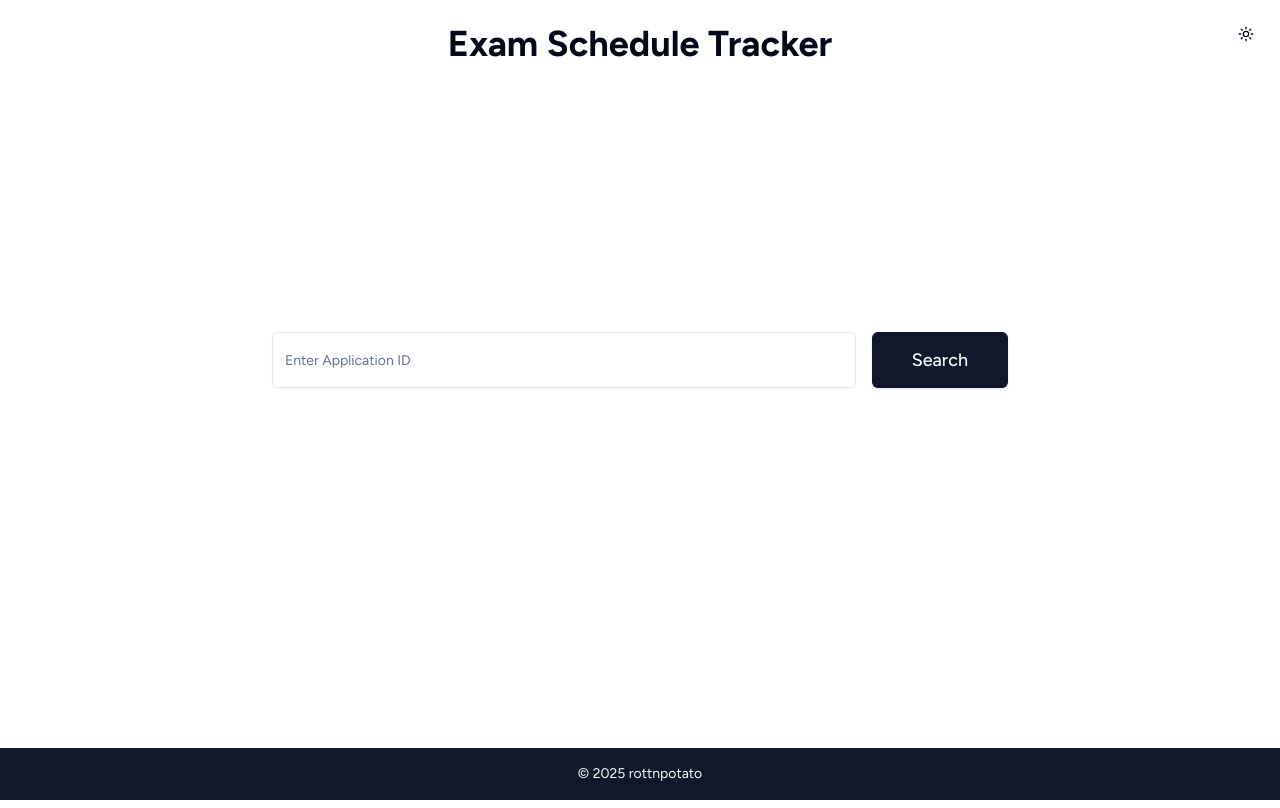
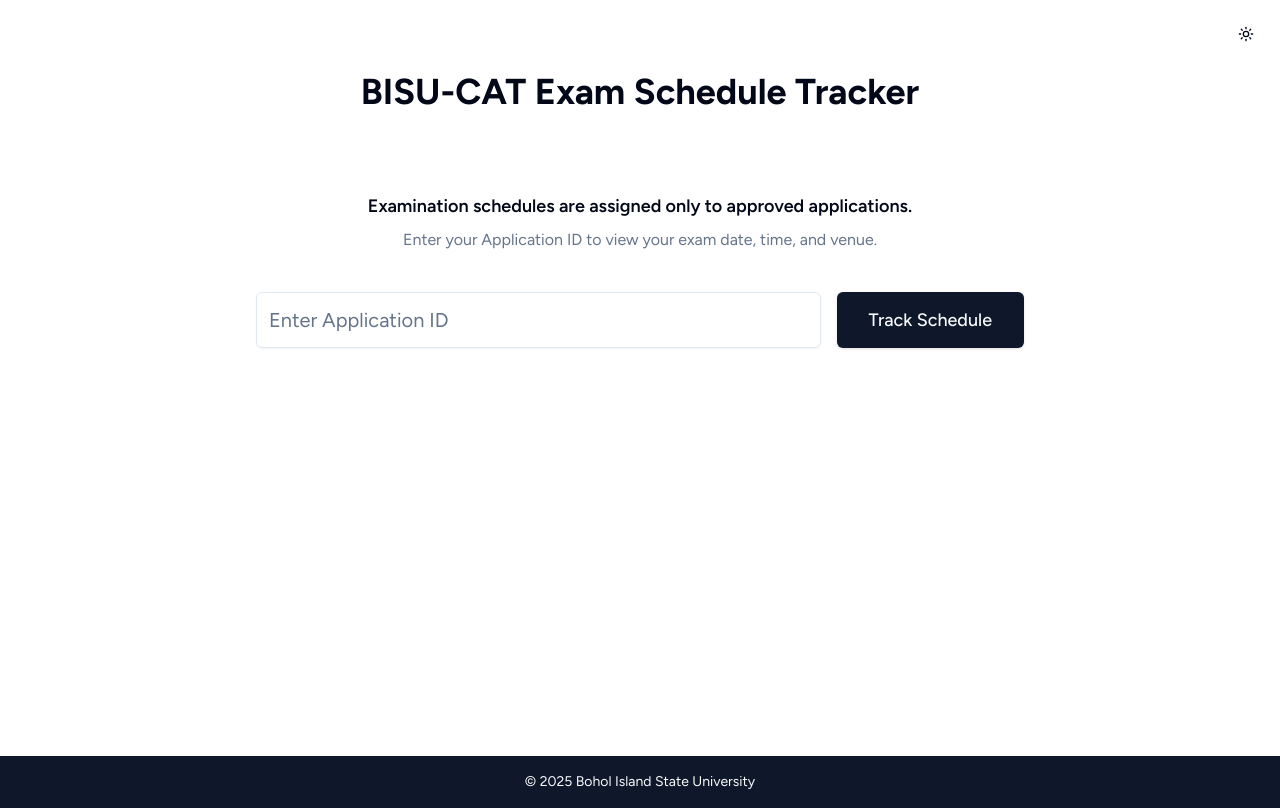
Before and after one commit to rottnpotato/exam-tracker, a Next.js app: page / in a window 1280 px wide. Built offline with nearby package versions, Linux system fonts and the light colour scheme.

Commit message:
added sub header and adjuest some metadata

```diff
--- a/app/layout.tsx
+++ b/app/layout.tsx
@@ -8,9 +8,9 @@
 const figtree = Figtree({ subsets: ["latin"] })
 
 export const metadata: Metadata = {
-  title: "Exam Schedule Tracker",
+  title: "BISU-CAT Exam Schedule Tracker",
   description: "Track application status and exam schedules",
-  keywords: "exam schedule, application tracking, exam venue",
+  keywords: "exam schedule, application tracking, exam venue, bisu",
 }
 
 export const viewport: Viewport = {
@@ -41,19 +41,29 @@
             <ThemeToggle />
           </div>
 
-          <header className="text-primary-foreground py-6 relative">
-            <div className="container mx-auto px-2 sm:px-4">
+          <header className="text-primary-foreground py-6 mt-8 sm:mt-10 md:mt-12">
+            <div className="container mx-auto px-4 sm:px-6">
               <h1 className="text-2xl sm:text-3xl lg:text-4xl font-bold text-center text-foreground">
-                Exam Schedule Tracker
+                BISU-CAT Exam Schedule Tracker
               </h1>
+              <div className="mt-6 sm:mt-20">
+                <div className="text-muted-foreground text-center max-w-2xl mx-auto">
+                  <p className="font-semibold text-base sm:text-lg mb-2 text-foreground">
+                    Examination schedules are assigned only to approved applications.
+                  </p>
+                  <p className="text-sm sm:text-base">
+                    Enter your Application ID to view your exam date, time, and venue.
+                  </p>
+                </div>
+              </div>
             </div>
           </header>
-          <main className="container mx-auto px-2 sm:px-4 py-6 flex-grow">
+          <main className="container mx-auto px-4 sm:px-6 flex-grow overflow-x-hidden">
             {children}
           </main>
           <footer className="bg-primary text-primary-foreground p-4">
             <div className="container mx-auto px-2 sm:px-4">
-              <p className="text-center text-sm">&copy; 2025 rottnpotato</p>
+              <p className="text-center text-sm">&copy; 2025 Bohol Island State University</p>
             </div>
           </footer>
         </ThemeProvider>
--- a/app/page.tsx
+++ b/app/page.tsx
@@ -59,11 +59,11 @@
   return (
     <form
       onSubmit={handleSubmit}
-      className="flex flex-col w-full max-w-3xl px-4"
+      className="flex flex-col w-full max-w-3xl"
       role="search"
       aria-label="Application search"
     >
-      <div className="flex-grow">
+      <div className="flex-grow space-y-4">
         <label htmlFor="application-id" className="sr-only">
           Application ID
         </label>
@@ -76,7 +76,7 @@
               onChange={handleChange}
               onKeyDown={handleKeyDown}
               placeholder="Enter Application ID"
-              className={`w-full h-14 text-xl ${inputError ? 'border-red-500' : ''}`}
+              className={`w-full h-14 text-lg md:text-xl shadow-sm ${inputError ? 'border-red-500 focus-visible:ring-red-500' : ''}`}
               disabled={isLoading}
               aria-label="Enter your application ID"
               aria-describedby={inputError ? "input-error" : "search-description"}
@@ -85,7 +85,7 @@
             {inputError && (
               <p
                 id="input-error"
-                className="text-sm text-red-500 mt-2"
+                className="text-sm text-red-500 mt-2 font-medium"
                 role="alert"
               >
                 {inputError}
@@ -95,10 +95,11 @@
           <Button
             type="submit"
             disabled={isLoading}
-            className="w-full sm:w-auto h-14 px-10 text-lg font-medium"
+            size="lg"
+            className="w-full sm:w-auto h-14 px-8 text-base sm:text-lg font-medium min-w-[160px]"
             aria-live="polite"
           >
-            {isLoading ? "Searching..." : "Search"}
+            {isLoading ? "Tracking..." : "Track Schedule"}
           </Button>
         </div>
         <span id="search-description" className="sr-only">
@@ -175,17 +176,17 @@
 
   return (
     <main
-      className={`flex flex-col items-center ${!processedData && !rejectedData ? 'justify-center -mt-20' : 'justify-start pt-16'} min-h-[calc(100vh-144px)] gap-6 sm:gap-8 py-8`}
+      className="flex flex-col items-center justify-start min-h-[calc(100vh-320px)] gap-6 sm:gap-8 pb-8"
       role="main"
-      aria-label="Exam Schedule Tracker"
+      aria-label="BISU-CAT Exam Schedule Tracker"
     >
-      <div className="w-full max-w-3xl space-y-6 sm:space-y-8">
+      <div className="w-full max-w-3xl">
         <div className="flex justify-center w-full">
           <SearchBar onSubmit={handleSearch} isLoading={isLoading} />
         </div>
+        {isLoading && <LoadingSpinner />}
+        {error && <ErrorAlert message={error} />}
 
-        {error && <ErrorAlert message={error} />}
-        {isLoading && <LoadingSpinner />}
       </div>
 
       {processedData && <ResultCards data={processedData} />}
--- a/components/StatusIndicator.tsx
+++ b/components/StatusIndicator.tsx
@@ -75,7 +75,7 @@
         return "bg-amber-50"
       case "upcoming":
       default:
-        return "bg-green-50"
+        return "bg-orange-50"
     }
   },
 
```
